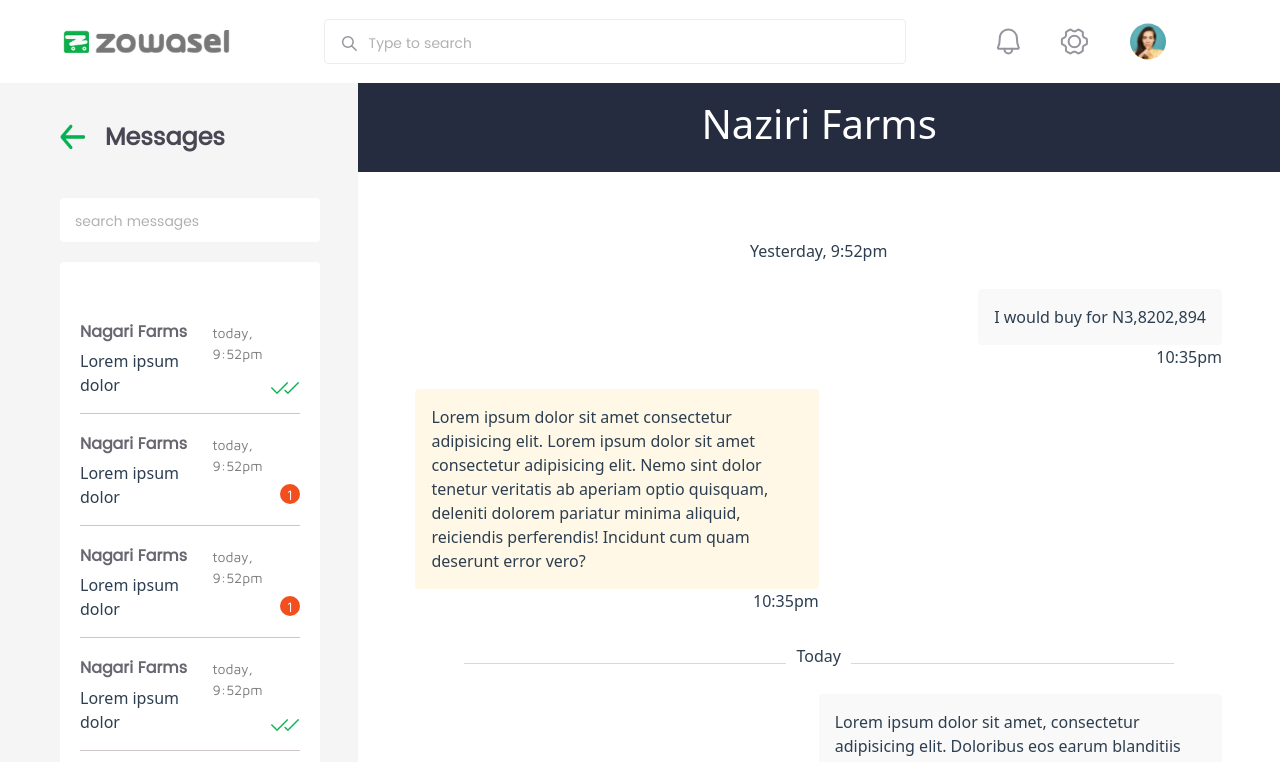
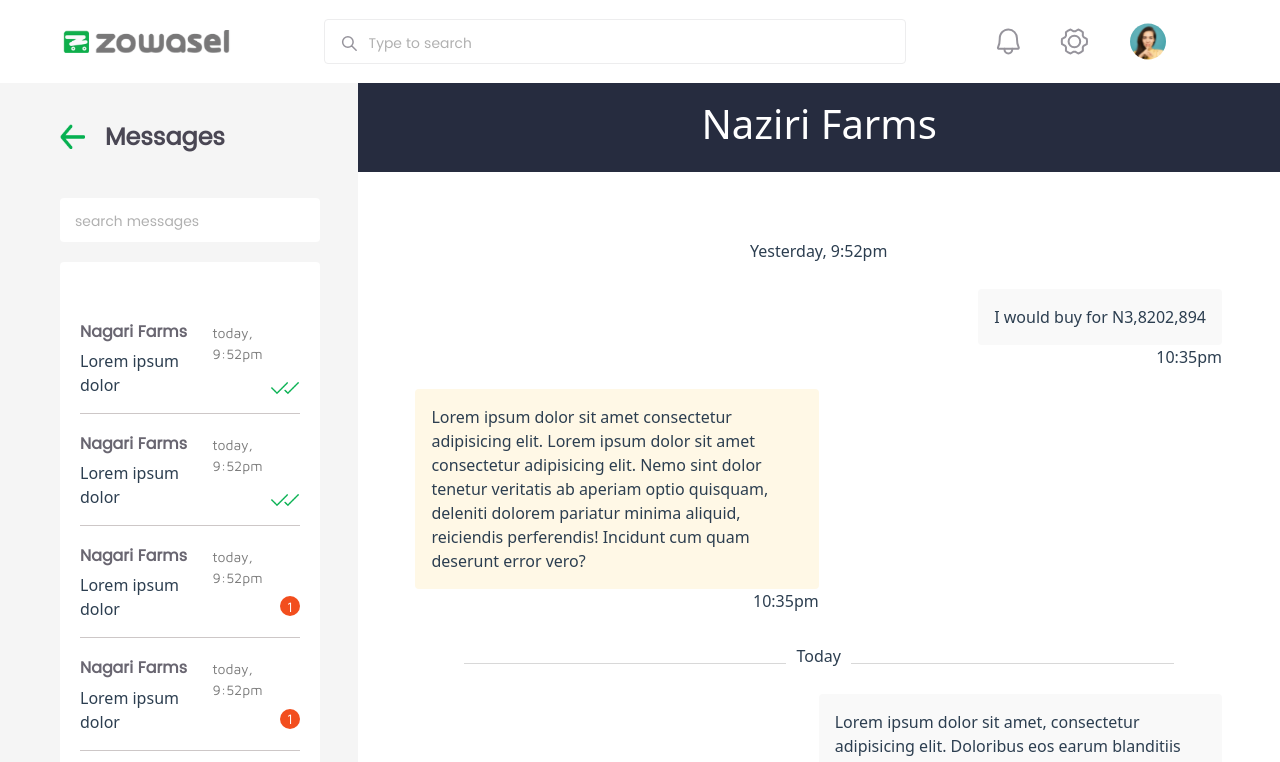
Before and after one commit to Zowaselinc/zowaselglobaluser, a Vue app: page /dashboard/messages in a window 1280 px wide. Shown: the top 762 px of the page. Built offline with nearby package versions, Linux system fonts and the light colour scheme.

Commit message:
messages

```diff
--- a/src/assets/scss/navigation.scss
+++ b/src/assets/scss/navigation.scss
@@ -137,7 +137,7 @@ nav {
     // toggle
     a.nav-item.active {
         .ripple{
-            // background: #05B050;
+            background: #05B050;
             border-radius: 4px;
             img.carret-down{
                 display: none;
--- a/src/pages/dashboard/Messages.vue
+++ b/src/pages/dashboard/Messages.vue
@@ -1,4 +1,5 @@
 <template>
+<div class="bigger-container">
     <TopHeader>
     </TopHeader>
     <div class="big-container">
@@ -9,6 +10,16 @@
             </div>
             <input type="text" class="search" placeholder="search messages">
             <div class="messages">
+                <div class="each-message">
+                    <div class="left-message">
+                        <h3>Nagari Farms</h3>
+                        <p>Lorem ipsum dolor</p>
+                    </div>
+                    <div class="right-message">
+                        <p>today, 9:52pm</p>
+                        <img src="@/assets/images/vectors/checks.png" alt="">
+                    </div>
+                </div>
                 <div class="each-message">
                     <div class="left-message">
                         <h3>Nagari Farms</h3>
@@ -169,6 +180,8 @@
 
         </div>
     </div>
+</div>
+
 </template>
 
 <script>
@@ -183,6 +196,10 @@
 
 
 <style lang="scss" scoped>
+.bigger-container{
+    height: 100vh;
+    overflow-y: hidden;
+}
 .big-container{
     width: 100%;
     height: auto;
@@ -190,6 +207,7 @@
     display: flex;
     flex-direction: row;
     justify-content: space-between;
+
 }
 
 .left{
@@ -199,6 +217,8 @@
     display: flex;
     flex-direction:column;
     box-sizing: border-box;
+    height: 100%;
+    overflow-y: hidden;
 
      .search{
         padding: 10px 25px;
@@ -233,7 +253,7 @@
     background: #FFFFFF;
     border-radius: 4px;
     margin-top: 20px;
-    height: 700px;
+    height: 600px;
     overflow-y: scroll;
 
 
@@ -287,7 +307,6 @@
     width: 72%;
     background-color: white;
     position: relative;
-    overflow-y: hidden;
 
 
     .right-top-section{
```
